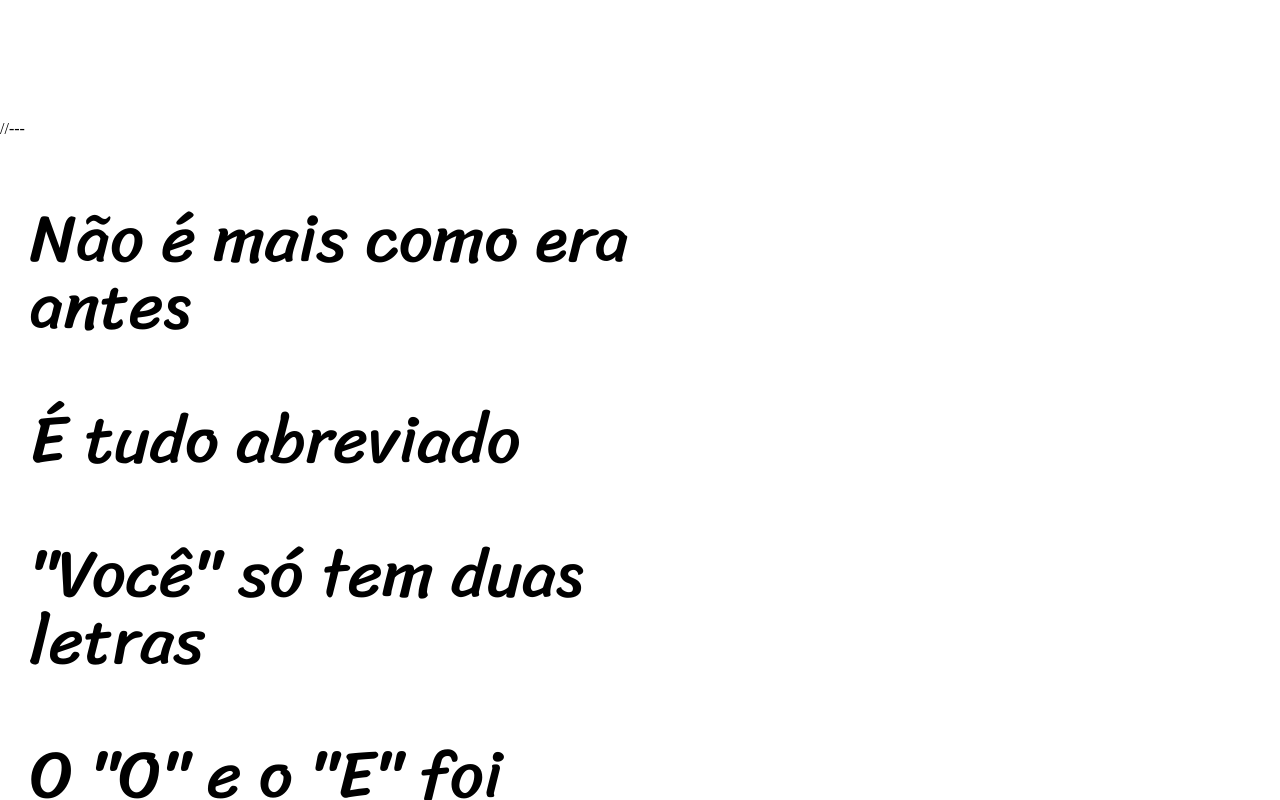
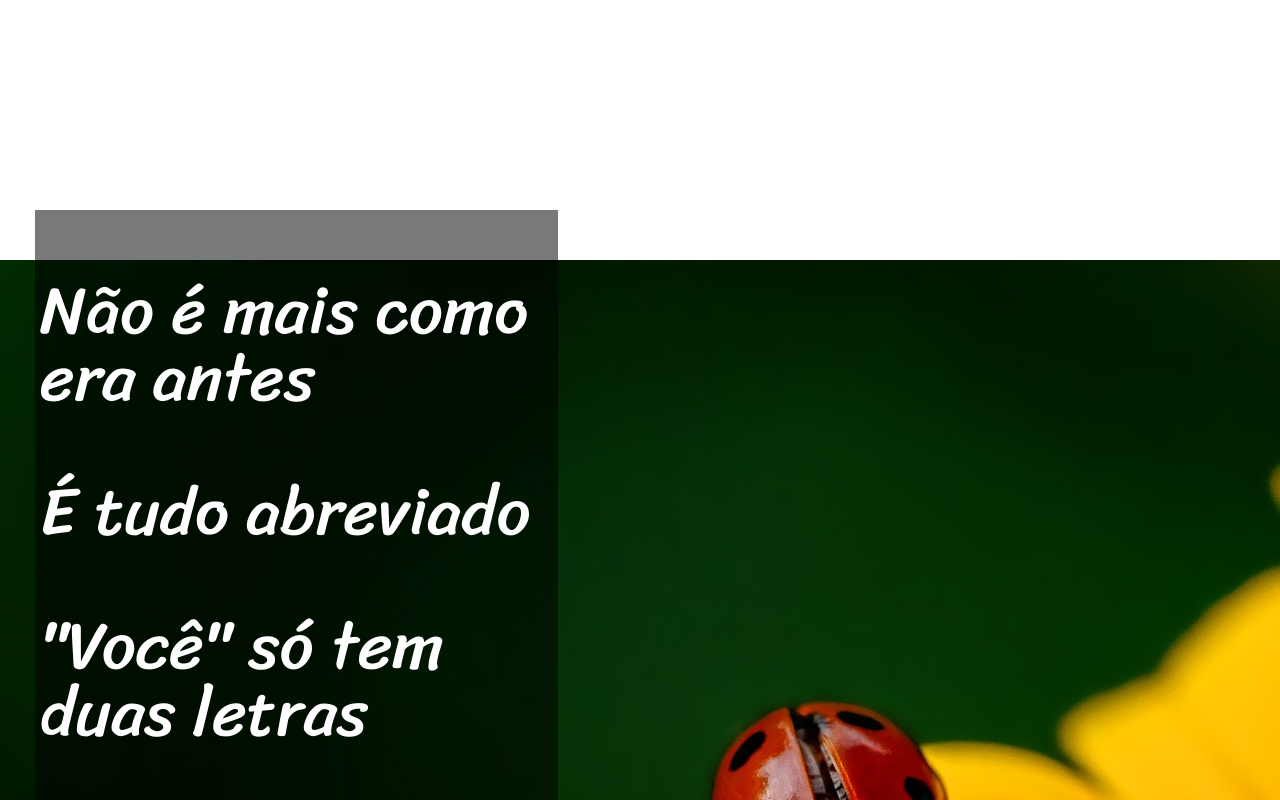
Before and after one commit to guilhermehcosta/html-css, a plain HTML site: page desafios/desafio d12/tentativa-cordel.html in a window 1280 px wide. Shown: the part 1540-2340 px from the top of the page. Drawn offline with Linux system fonts and the light colour scheme.

Commit message:
progresso

```diff
--- a/desafios/desafio d12/estilo/style.css
+++ b/desafios/desafio d12/estilo/style.css
@@ -59,7 +59,44 @@ p {
     width: 50%;
     line-height: 67px;
     margin-left: 30px;
-    margin-bottom: 130px;
+    padding-bottom: 130px;
+}
+
+#imagem1 {
+    background-image: url(../imagens/background001.jpg);
+    background-position: center center;
+    background-repeat: no-repeat;
+    padding: 90px 0px 90px 35px;
+}
+
+#imagem2 {
+    background-image: url(../imagens/background002.jpg);
+    background-position: center center;
+    background-repeat: no-repeat;
+    padding: 90px 0px 90px 35px;
+}
+
+.estrofe {
+    background-color: rgba(0, 0, 0, 0.527);
+    color: white;
+    width: 42%;
+    padding-bottom: 40px;
+    margin-top: 0px;
+}
+
+.texto {
+    width: 100%;
+    margin: 0;
+    padding: 0;
+    padding-left: 5px;
+}
+
+#sombra1 {
+
+}
+
+#sombra2 {
+
 }
 
 footer {
--- a/desafios/desafio d12/tentativa-cordel.html
+++ b/desafios/desafio d12/tentativa-cordel.html
@@ -14,6 +14,7 @@
 
 
 <article>
+    <section id="sombra1">
         <p>
             <br>Estou ficando cansado</br>
             <br>Da tal tecnologia</br>
@@ -23,10 +24,12 @@
             <br>Antes que eu caduque</br>
             <br>Vou dizer tudo em poesia.</br>
         </p>
+    </section>
 
-    //---
 
-    <p>
+    <section id="imagem1">
+        <div class="estrofe">
+            <p class="texto">
                 <br>Não é mais como era antes</br>
                 <br>É tudo abreviado</br>
                 <br>"Você" só tem duas letras</br>
@@ -35,9 +38,11 @@
                 <br>Basta botar uma flor</br>
                 <br>E um coração desenhado.</br>
             </p>
+        </div>
+    </section>
 
-    //---
 
+    <section id="sombra2">
         <p>
             <br>Arroba agora não pesa</br>
             <br>É parte de um endereço</br>
@@ -56,10 +61,12 @@
             <br>Pra entender como fica</br>
             <br>Decifre esse rabisco.</br>
         </p>
+    </section>
 
-    //---
+    <section id="imagem2">
 
-    <p>
+            <div class="estrofe">
+                <p class="texto">
                     <br>Tenho saudade das cartas</br>
                     <br>Escritas com a própria mão</br>
                     <br>Mandava no mês de Junho</br>
@@ -68,9 +75,12 @@
                     <br>Era texto de verdade</br>
                     <br>Nas linhas do coração.</br>
                 </p>
+            </div>
 
-    //---
+    </section>
 
+
+    <section>
         <p>
             <br>Agora, escrevo e envio</br>
             <br>Chegando na mesma hora</br>
@@ -90,6 +100,7 @@
             <br>Seus lábios são aparelhos</br>
             <br>Deixe que Deus interprete.</br>
         </p>
+    </section>
 
     <footer>Site criado por <a href="https://gustavoguanabara.github.io/" target="_blank">Gustavo Guanabara</a> para o <a href="https://www.cursoemvideo.com/" target="_blank">CursoemVideo</a></footer>
 </article>
```
Lines whose indentation alone changed are shown as unchanged.
